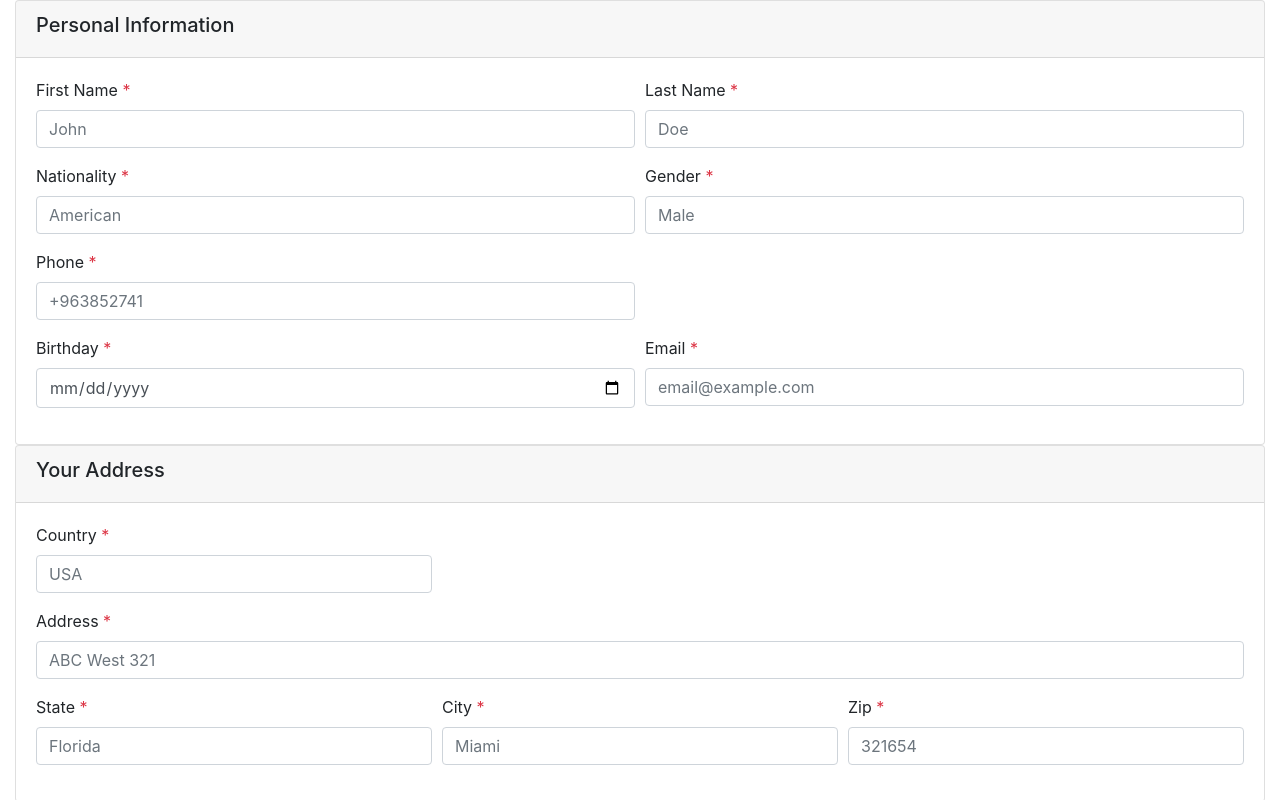
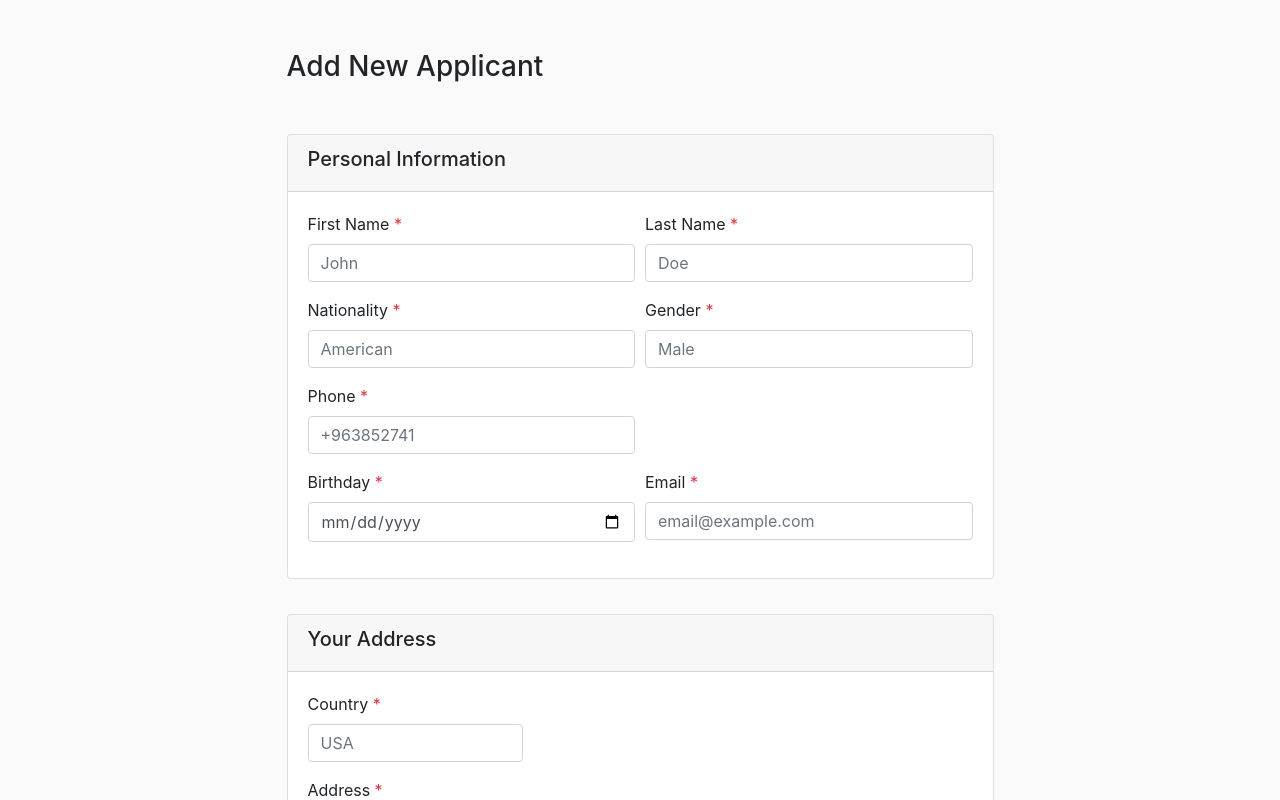
Before and after one commit to pkvillanueva/react-wordpress-crud, a React app in the folder content/themes/rwc-frontend/: page /new in a window 1280 px wide. Shown: the top 800 px of the page. Built offline with nearby package versions, Linux system fonts and the light colour scheme; the HTML template or start-up script is replaced by a standard one.

Commit message:
Styling up ApplicationForm component

```diff
--- a/content/themes/rwc-frontend/src/components/Applicant/ApplicantNew.js
+++ b/content/themes/rwc-frontend/src/components/Applicant/ApplicantNew.js
@@ -9,7 +9,10 @@ import { submitApplicant } from '../../actions';
 class ApplicantNew extends Component {
 	render() {
 		return (
-			<ApplicantForm onSubmit={(values) => this.props.submitApplicant(values, this.props.history)} />
+			<div className="applicant applicant--new">
+				<h3 className="applicant__title">Add New Applicant</h3>
+				<ApplicantForm onSubmit={(values) => this.props.submitApplicant(values, this.props.history)} />
+			</div>
 		);
 	}
 }
--- a/content/themes/rwc-frontend/src/components/style.css
+++ b/content/themes/rwc-frontend/src/components/style.css
@@ -0,0 +1,17 @@
+body {
+	background-color: #fafafa;
+}
+
+.app {
+	max-width: 767px;
+	margin: 50px auto;
+	padding: 0 30px;
+}
+
+.applicant__title {
+	margin-bottom: 50px;
+}
+
+.applicant__form .card {
+	margin-bottom: 35px;
+}
```
